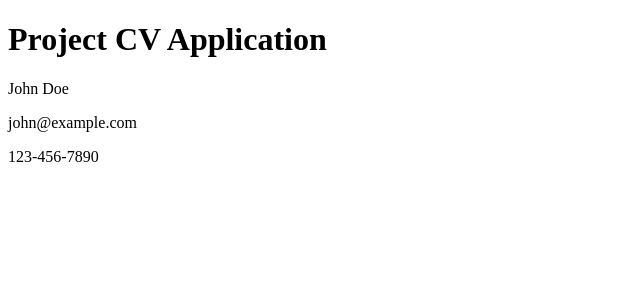
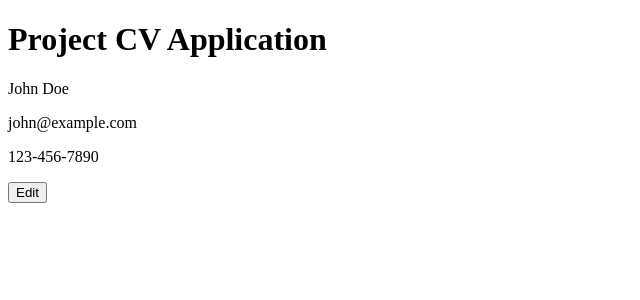
Before and after one commit to BatetDev/top-project-cv-application, a React (Vite) app: page / in a window 1280 px wide. Shown: the top 300 px of the page, without its empty margins (0-640 px from the left). Built offline with nearby package versions, Linux system fonts and the light colour scheme.

Commit message:
feat: add edit mode toggle button to GeneralInfo

```diff
--- a/src/components/GeneralInfo.jsx
+++ b/src/components/GeneralInfo.jsx
@@ -1,9 +1,18 @@
+import { useState } from 'react';
+
 function GeneralInfo({ data, setGeneralInfo }) {
+  const [isEditing, setIsEditing] = useState(false);
+
+  const handleToggle = () => {
+    setIsEditing((prevState) => !prevState);
+  };
+
   return (
     <>
       <p>{data.name}</p>
       <p>{data.email}</p>
       <p>{data.phone}</p>
+      <button onClick={handleToggle}>{isEditing ? 'Submit' : 'Edit'}</button>
     </>
   );
 }
```
